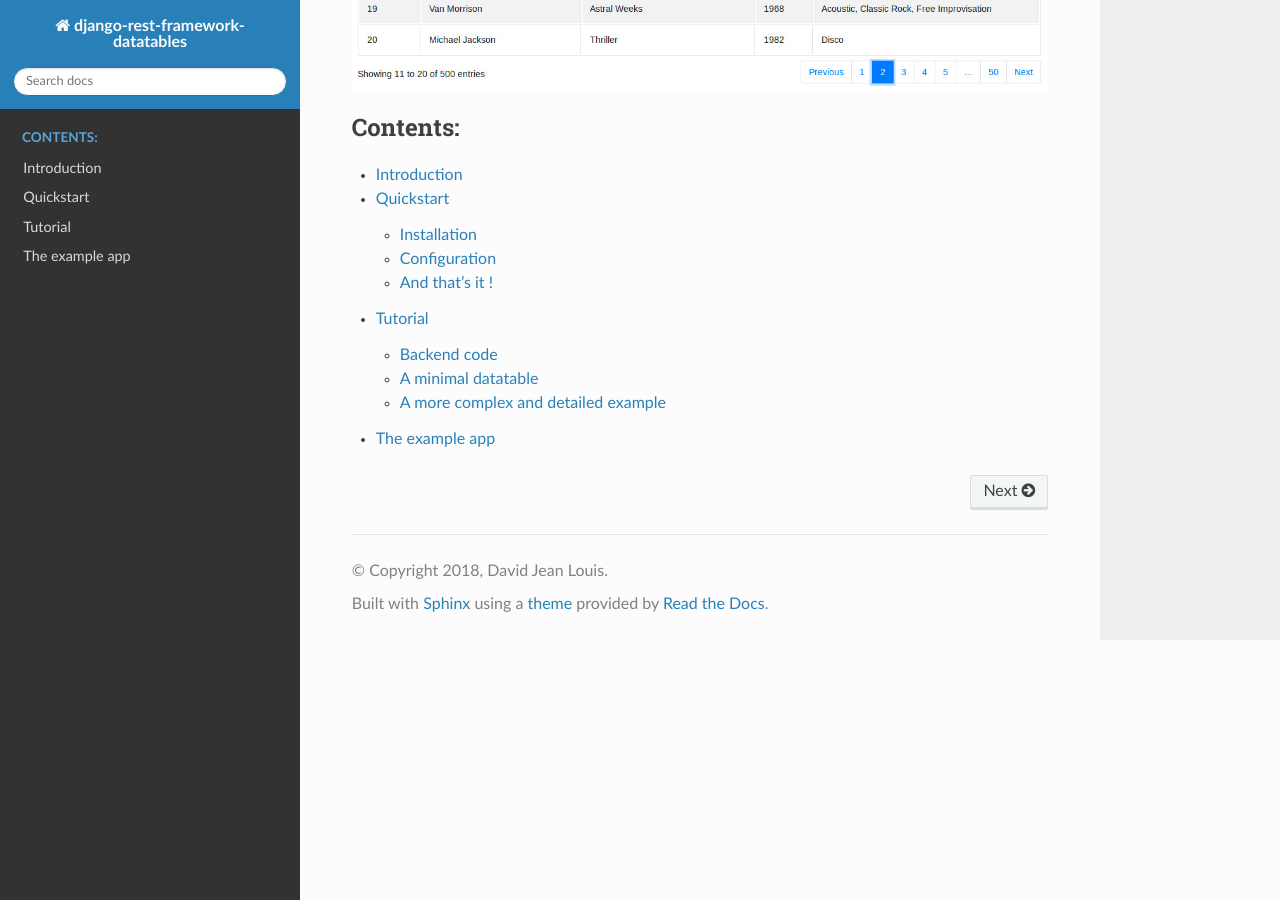
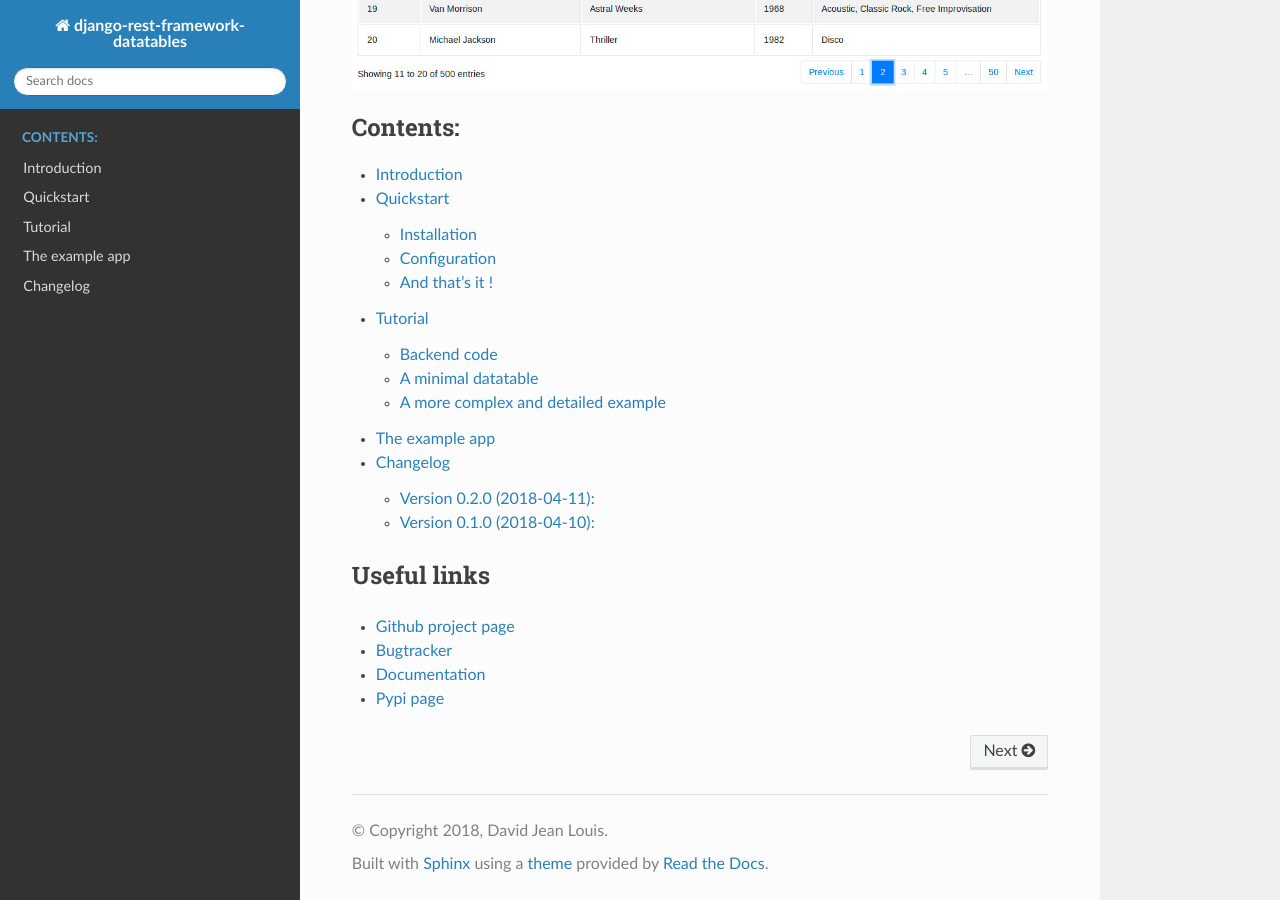
Before and after one commit to izimobil/django-rest-framework-datatables, a Sphinx documentation site: the page built from docs/index.rst, in a window 1280 px wide and 900 px high, scrolled down 638 px. Built offline with Sphinx 7.4.7 and the Read the Docs theme 2.0.0, drawn with Linux system fonts in a browser that asks for light colours.

Commit message:
Added Changelog to docs

```diff
--- /dev/null
+++ b/docs/changelog.rst
@@ -0,0 +1,13 @@
+Changelog
+=========
+
+Version 0.2.0 (2018-04-11):
+~~~~~~~~~~~~~~~~~~~~~~~~~~~
+
+- Added full documentation
+- Removed serializers, they are no longer necessary, filtering of columns is made by the renderer
+
+Version 0.1.0 (2018-04-10):
+~~~~~~~~~~~~~~~~~~~~~~~~~~~
+
+Initial release.
--- a/docs/index.rst
+++ b/docs/index.rst
@@ -20,3 +20,12 @@ Seamless integration between Django REST framework and Datatables.
    quickstart
    tutorial
    example-app
+   changelog
+
+Useful links
+------------
+
+- `Github project page <https://github.com/izimobil/django-rest-framework-datatables/>`_
+- `Bugtracker <https://github.com/izimobil/django-rest-framework-datatables/issues>`_
+- `Documentation <http://django-rest-framework-datatables.readthedocs.io/en/latest/>`_
+- `Pypi page <https://pypi.org/project/djangorestframework-datatables/>`_
```
